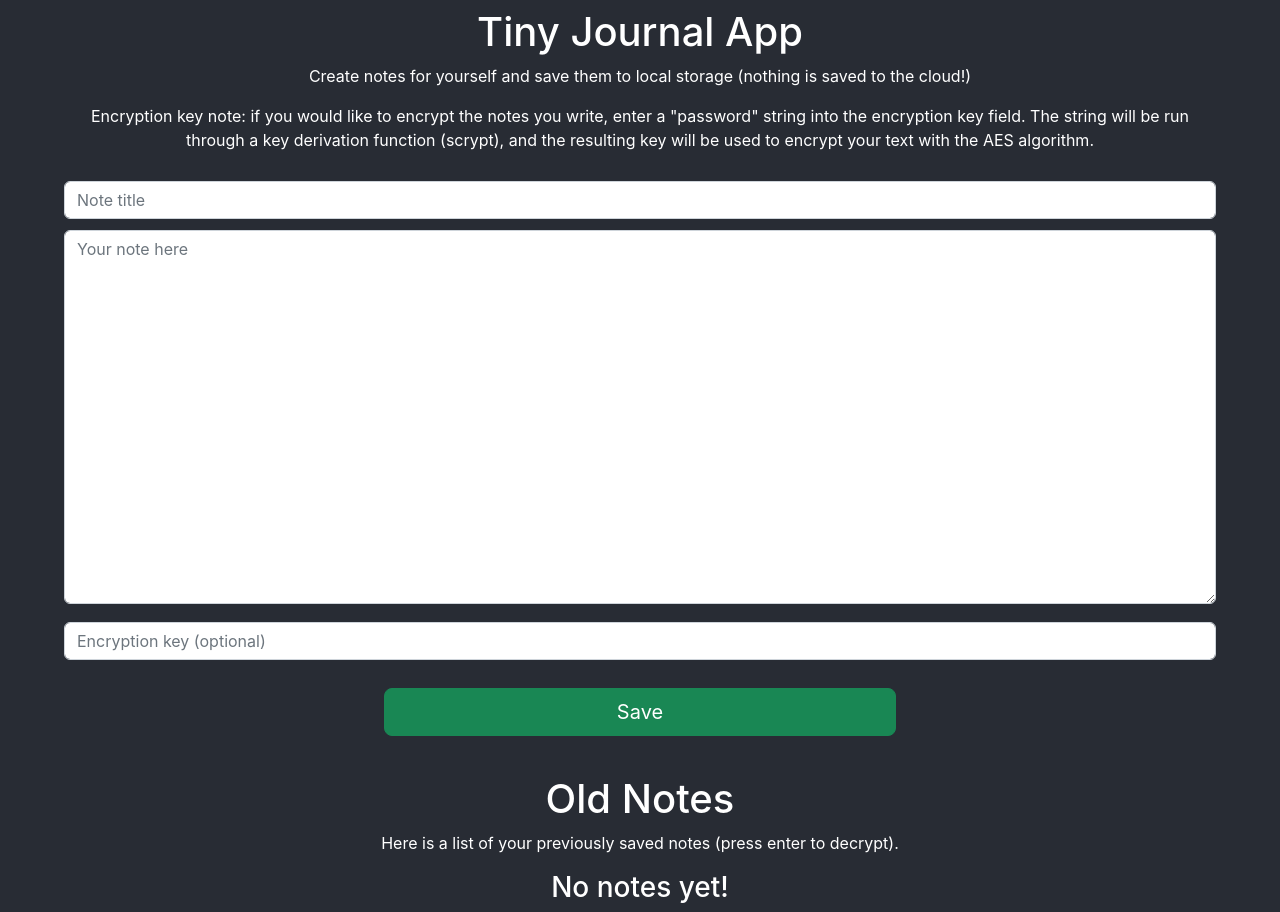
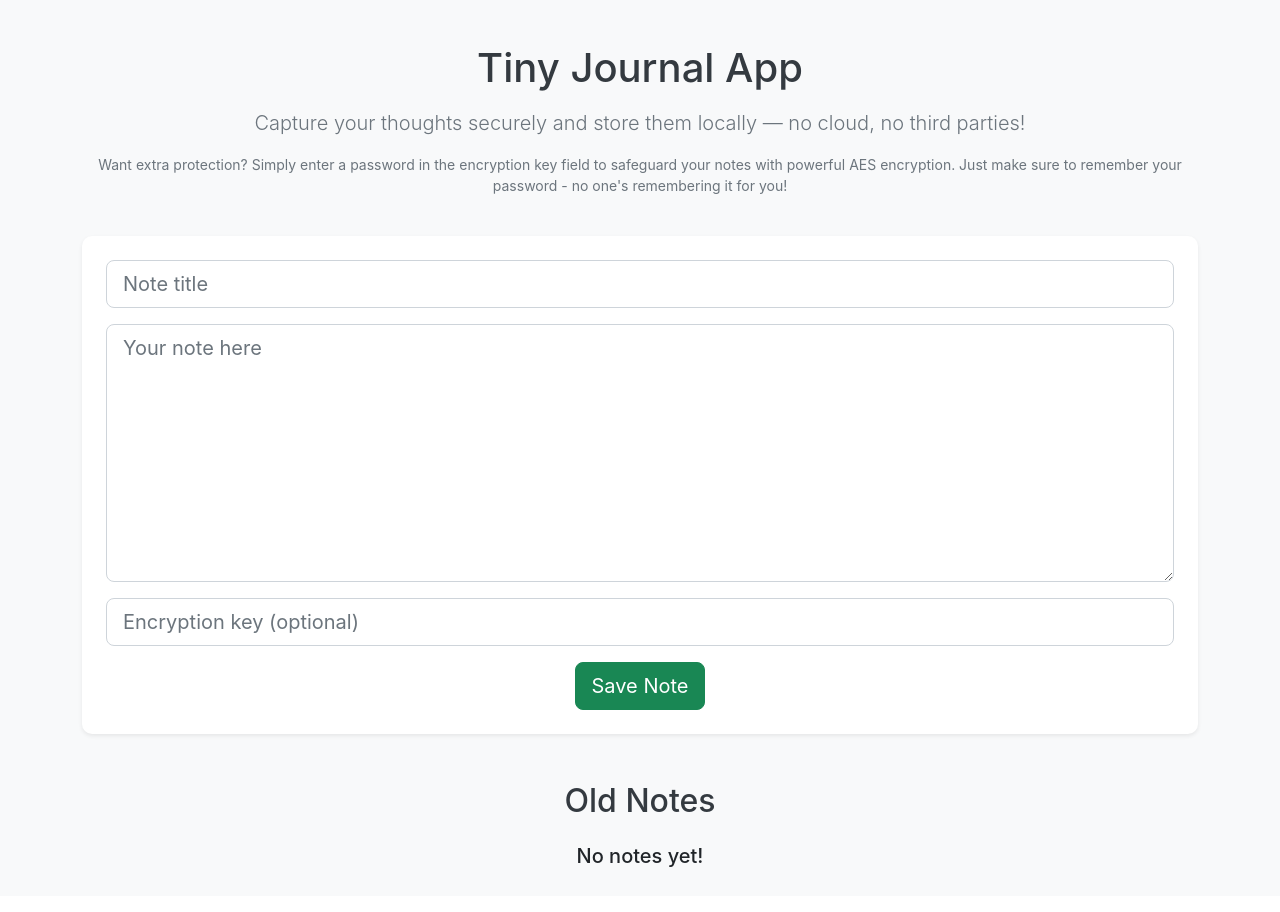
Before and after one commit to Yin4TheWin/tiny-journal-app, a React (Create React App) app: page / in a window 1280 px wide. Built offline with nearby package versions, Linux system fonts and the light colour scheme.

Commit message:
style revamp to look more clean and modern

```diff
--- a/src/App.css
+++ b/src/App.css
@@ -1,25 +1,48 @@
+.App-header {
+  background-color: #f8f9fa;
+  min-height: 100vh;
+  padding: 20px;
+}
 
-.App-header {
-  background-color: #282c34;
-  min-height: 100vh;
-  display: flex;
-  flex-direction: column;
-  align-items: center;
-  padding-top: 1vh;
+h1, h2 {
+  color: #343a40;
+}
+
+p {
+  color: #6c757d;
+}
+
+button {
+  font-size: 1.25rem;
+}
+
+textarea, input {
+  font-size: 1.15rem;
+}
+
+.card {
+  border-radius: 10px;
+  border: none;
+}
+
+.accordion-button:not(.collapsed) {
+  background-color: #007bff;
   color: white;
 }
 
-.App-link {
-  color: '#8585ad';
+.accordion-body {
+  background-color: #f8f9fa;
 }
 
-.accordion-button {
-  background-color: #585884 !important;
-  color: white
+span.maintext{
+  word-break: break-word;
+  flex-basis: auto;
 }
-.accordion-button:not(.collapsed) {
-  color: white;
+
+span.subtext {
+  word-break: break-word;
+  color: #888;
+  font-style: italic;
+  margin-left: auto;
+  margin-right: 5px;
 }
-.accordion-item {
-  background-color: #cdcdfe !important;
-}
--- a/src/App.js
+++ b/src/App.js
@@ -1,7 +1,7 @@
 import './App.css';
 
 import React from 'react';
-import { Form, Button, Accordion, Row } from 'react-bootstrap';
+import { Form, Button, Accordion, Row, Col, Container, Card } from 'react-bootstrap';
 import { useSelector, useDispatch } from 'react-redux'
 import { encrypt, decrypt } from './security/encryption';
 
@@ -32,85 +32,117 @@ function App() {
     // console.log(key)
     if(title.length>0 && body.length>0){
       let encryptedBody = key.length>0?encrypt(body, key):body
-      dispatch({type: 'add', newNote: {title: title, body: encryptedBody}})
+      dispatch({type: 'add', newNote: {title: title, body: encryptedBody, date: Date.now()}})
       setTitle("")
       setBody("")
     }
     else
-      alert("Note title and body both must be non-empty!")
+      alert("The title and body fields cannot be blank!")
   }
 
   return (
     <div className="App">
       <header className="App-header">
-        <h1>
-          Tiny Journal App
-        </h1>
-        <p>
-          Create notes for yourself and save them to local storage (nothing is saved to the cloud!)
+        <Container className="text-center py-4">
+          <h1 className="mb-3">Tiny Journal App</h1>
+          <p className="lead">
+          Capture your thoughts securely and store them locally — no cloud, no third parties!
           </p>
-        <p style={{textAlign: 'center', maxWidth: '90%'}}>Encryption key note: if you would like to encrypt the notes you write, enter a "password" string into the encryption key field. The string will be run through a key derivation function (scrypt), and the resulting key will be used to encrypt your text with the AES algorithm.</p>
-        <Form style={{width: '90%', paddingTop: '1%'}} onSubmit={addNewNote}>
-          <Form.Group className="mb-3" controlId="exampleForm.ControlTextarea1">
-            <Form.Control value={title} onChange={(e)=>{
-              e.preventDefault()
-              setTitle(e.target.value)
-            }} placeholder="Note title"/>
-            <Form.Control value={body} onChange={(e)=>{
-              e.preventDefault()
-              setBody(e.target.value)
-            }}  style={{marginTop: '1%'}} as="textarea" rows={15} placeholder="Your note here"/>
-            <Form.Control value={key} onChange={(e)=>{
-              e.preventDefault()
-              setKey(e.target.value)
-            }} style={{marginTop: '1.5%'}} type="password" rows={1} placeholder="Encryption key (optional)"/>
+          <p className="small">
+          Want extra protection? Simply enter a password in the encryption key field to safeguard your notes with powerful AES encryption. Just make sure to remember your password - no one's remembering it for you!
+          </p>
+        </Container>
+
+        <Container className="mb-5">
+          <Card className="p-4 shadow-sm">
+            <Form onSubmit={addNewNote}>
+              <Form.Group className="mb-3">
+                <Form.Control
+                  value={title}
+                  onChange={(e) => setTitle(e.target.value)}
+                  placeholder="Note title"
+                  className="mb-3"
+                  size="lg"
+                />
+                <Form.Control
+                  value={body}
+                  onChange={(e) => setBody(e.target.value)}
+                  as="textarea"
+                  rows={8}
+                  placeholder="Your note here"
+                  className="mb-3"
+                  size="lg"
+                />
+                <Form.Control
+                  value={key}
+                  onChange={(e) => setKey(e.target.value)}
+                  type="password"
+                  placeholder="Encryption key (optional)"
+                  size="lg"
+                />
               </Form.Group>
+              <Button variant="primary" size="lg" className="btn btn-success d-flex justify-content-center mx-auto mt-3" block onClick={addNewNote}>
+                Save Note
+              </Button>
             </Form>
-        <Button variant="success" onClick={addNewNote} size="lg" style={{width: '40%', marginTop: '1%', marginBottom: '3%'}}>Save</Button>
-        <h1>
-          Old Notes
-        </h1>
-        <p>
-          Here is a list of your previously saved notes (press enter to decrypt).
-        </p>
-          {
-            savedNotes.notes.length===0?<h3>No notes yet!</h3>:<Accordion style={{width: '95%'}}>
-              {
-              savedNotes.notes.map(note=>{
-              let noteId=note.title+note.body
-              return(
-              <Accordion.Item eventKey={noteId}>
+          </Card>
+        </Container>
+
+        <Container>
+          <h2 className="text-center mb-4">Old Notes</h2>
+          {savedNotes.notes.length === 0 ? (
+            <h5 className="text-center">No notes yet!</h5>
+          ) : (
+            <Accordion>
+              {savedNotes.notes.map(note => {
+                let noteId = note.title + note.date;
+                return (
+                  <Accordion.Item eventKey={noteId} key={noteId}>
                     <Accordion.Header>
-                  <p style={{marginRight: '3%'}}>{note.title}</p>
-                  <Form onSubmit={(e)=>{
-                    e.preventDefault()
-                    let decryptKey=inputs[noteId]?inputs[noteId]:""
-                    let bodyText=decryptKey.length>0?decrypt(note.body, decryptKey):note.body
-                    let bodiesCopy=bodies
-                    bodiesCopy[noteId]=bodyText
-                    setBodies(bodiesCopy)
-                    setUpdate(update+1)
-                  }}>
-                    <Form.Group as={Row} className="mb-3">
-                      <Form.Control onClick={(e)=>{
-                        e.stopPropagation()
-                      }} value={inputs[noteId]?inputs[noteId]:""} onChange={(e)=>{
-                        let inputCopy=inputs
-                        inputCopy[noteId]=e.target.value
-                        setInputs(inputCopy)
-                        setUpdate(update+1)
-                      }} placeholder="Password" type="password"/>
-                    </Form.Group>
+                    <div className="d-flex w-100 justify-content-between">
+                      <span className='maintext'>{note.title}</span>
+                      <span className='subtext'>{new Date(note.date).toLocaleString()}</span>
+                    </div>
+                    </Accordion.Header>
+                    <Accordion.Body>
+                      <Form
+                        onSubmit={(e) => {
+                          e.preventDefault();
+                          let decryptKey = inputs[noteId] ? inputs[noteId] : "";
+                          let bodyText = decryptKey.length > 0 ? decrypt(note.body, decryptKey) : note.body;
+                          let bodiesCopy = { ...bodies };
+                          bodiesCopy[noteId] = bodyText;
+                          setBodies(bodiesCopy);
+                          setUpdate(update + 1);
+                        }}
+                      >
+                        <Row className="mb-3">
+                          <Col>
+                            <Form.Control
+                              type="password"
+                              placeholder="Password"
+                              value={inputs[noteId] || ""}
+                              onChange={(e) => {
+                                let inputCopy = { ...inputs };
+                                inputCopy[noteId] = e.target.value;
+                                setInputs(inputCopy);
+                                setUpdate(update + 1);
+                              }}
+                            />
+                          </Col>
+                          <Col>
+                            <Button type="submit" variant="secondary">Decrypt</Button>
+                          </Col>
+                        </Row>
                       </Form>
-                </Accordion.Header>
-                <Accordion.Body style={{overflowWrap: 'break-word'}}>
-                  {bodies[noteId]?bodies[noteId]:note.body}
+                      <p>{bodies[noteId] || note.body}</p>
                     </Accordion.Body>
                   </Accordion.Item>
-              )
+                );
               })}
             </Accordion>
-          }
+          )}
+        </Container>
       </header>
     </div>
   );
--- a/src/security/encryption.js
+++ b/src/security/encryption.js
@@ -15,7 +15,6 @@ export function encrypt(body, key){
     let pwdKey = stringKeyAsPasswordKey(key)
     let aesCtr=new aesjs.ModeOfOperation.ctr(pwdKey, new aesjs.Counter(5))
     let encryptedBytes=aesCtr.encrypt(bodyAsBytes)
-
     return aesjs.utils.hex.fromBytes(encryptedBytes)
 }
 
```
Also changed, not shown: 2 other files (tests, documents, lock files or other folders). Lines whose indentation alone changed are shown as unchanged.
